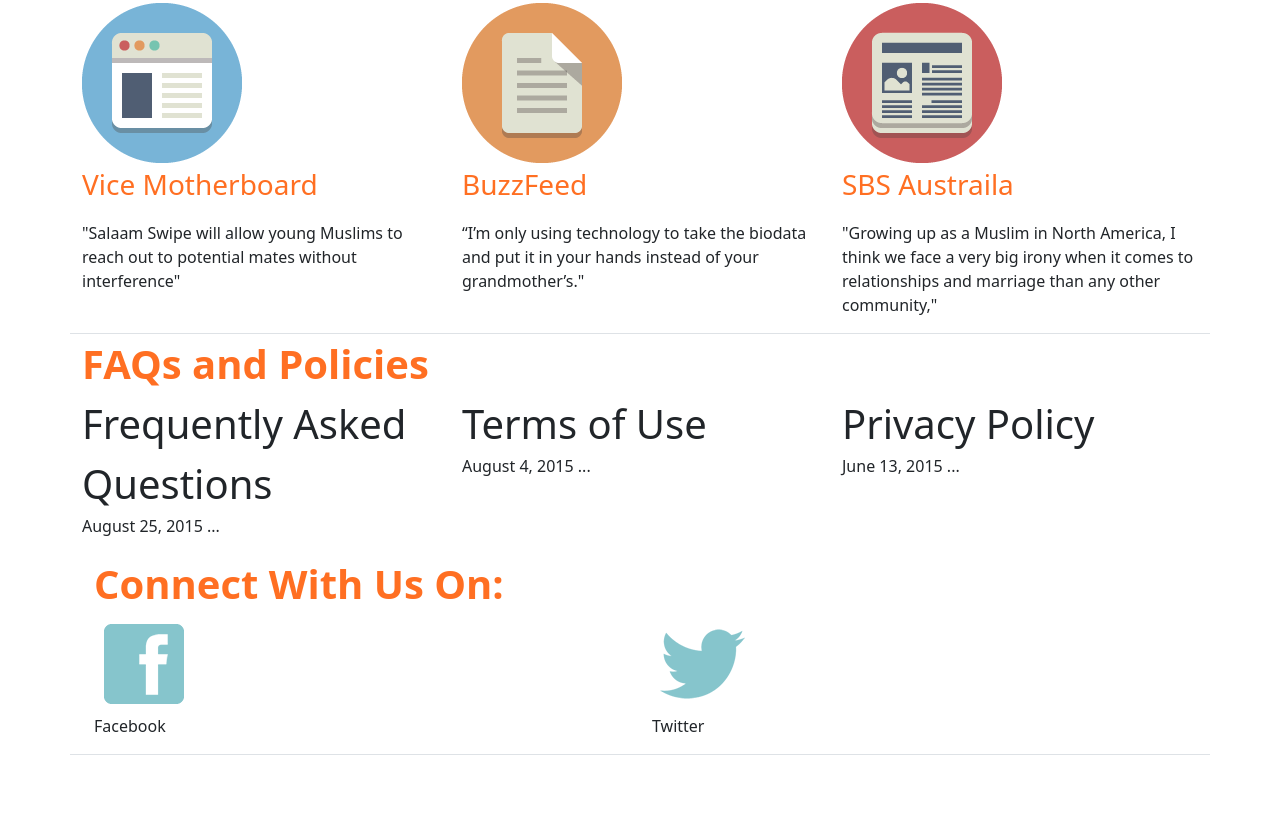
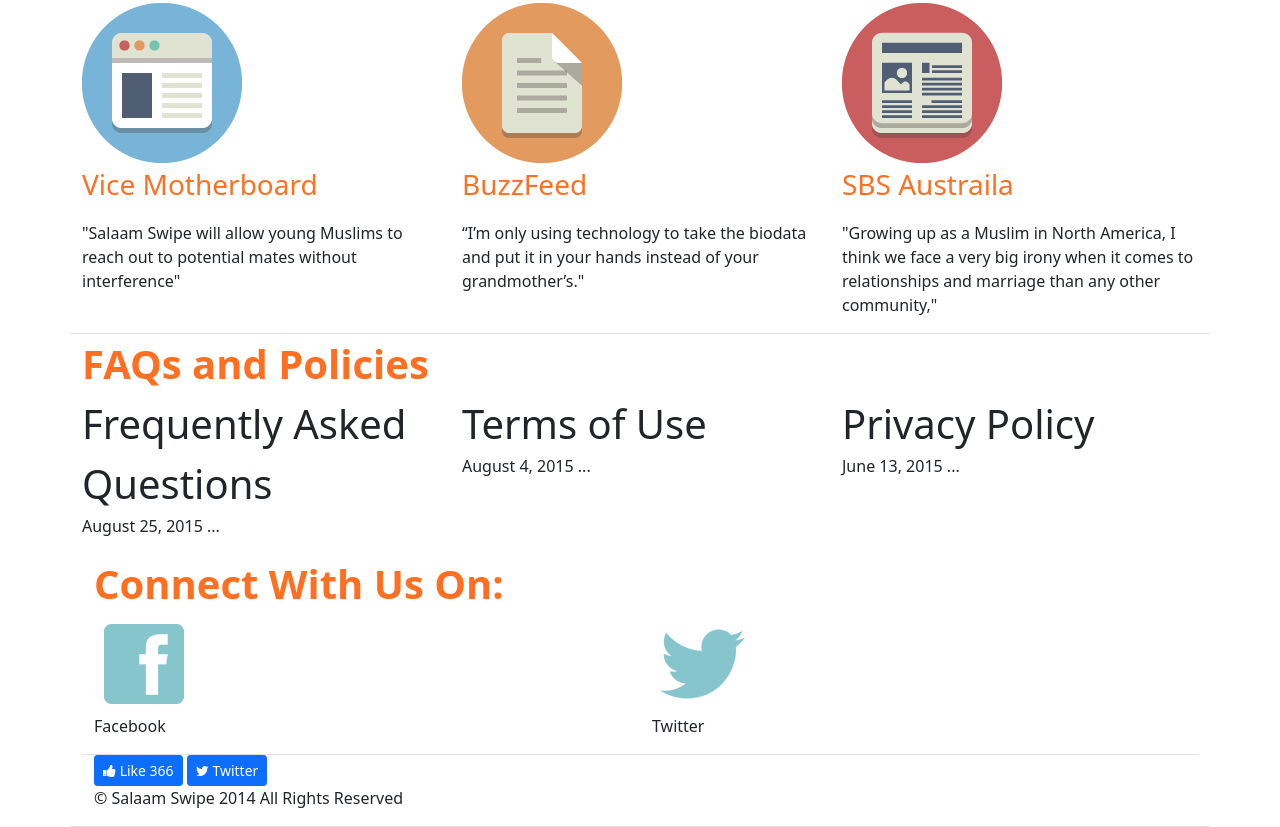
Before and after one commit to faisalabdulkadir/salamswipedemo2, a plain HTML site: page index.html in a window 1280 px wide. Shown: the part 1266-2093 px from the top of the page. Before the commit the page ends 2021 px from the top, so only its background shows below. Drawn offline with nearby package versions, Linux system fonts and the light colour scheme.

Commit message:
added footer with buttons

```diff
--- a/index.html
+++ b/index.html
@@ -9,6 +9,7 @@
   <!-- Bootstrap CSS -->
   <link href="https://cdn.jsdelivr.net/npm/bootstrap@5.1.3/dist/css/bootstrap.min.css" rel="stylesheet"
     integrity="sha384-1BmE4kWBq78iYhFldvKuhfTAU6auU8tT94WrHftjDbrCEXSU1oBoqyl2QvZ6jIW3" crossorigin="anonymous">
+  <link rel="stylesheet" href="https://cdnjs.cloudflare.com/ajax/libs/font-awesome/4.7.0/css/font-awesome.min.css">
   <link rel="stylesheet" href="css/main.css">
   <title>Salaam Swipe on Strikingly</title>
 </head>
@@ -143,7 +144,7 @@
       </div>
     </div>
 
-    <div class="container">
+    <div class="container border-bottom">
       <div class="row">
         <strong class="fs-1" style="color: #ff6f22;">Connect With Us On:</strong>
       </div>
@@ -159,17 +160,27 @@
       </div>
     </div>
 
+    <footer class="container">
+      <div class="row">
+        <div class="col">
+          <button class="btn btn-primary btn-sm"><i class="fa fa-thumbs-up"></i> Like 366</button>
+          <button class="btn btn-primary btn-sm"><i class="fa fa-twitter"></i> Twitter</button>
+        </div>
+      </div>
+      <div class="row">
+        <p>
+          © Salaam Swipe 2014
 
-
-
+          All Rights Reserved
+        </p>
+      </div>
+    </footer>
 
   </div>
 
   <script src="https://cdn.jsdelivr.net/npm/bootstrap@5.1.3/dist/js/bootstrap.bundle.min.js"
     integrity="sha384-ka7Sk0Gln4gmtz2MlQnikT1wXgYsOg+OMhuP+IlRH9sENBO0LRn5q+8nbTov4+1p"
     crossorigin="anonymous"></script>
-
-
 </body>
 
 </html>
```
